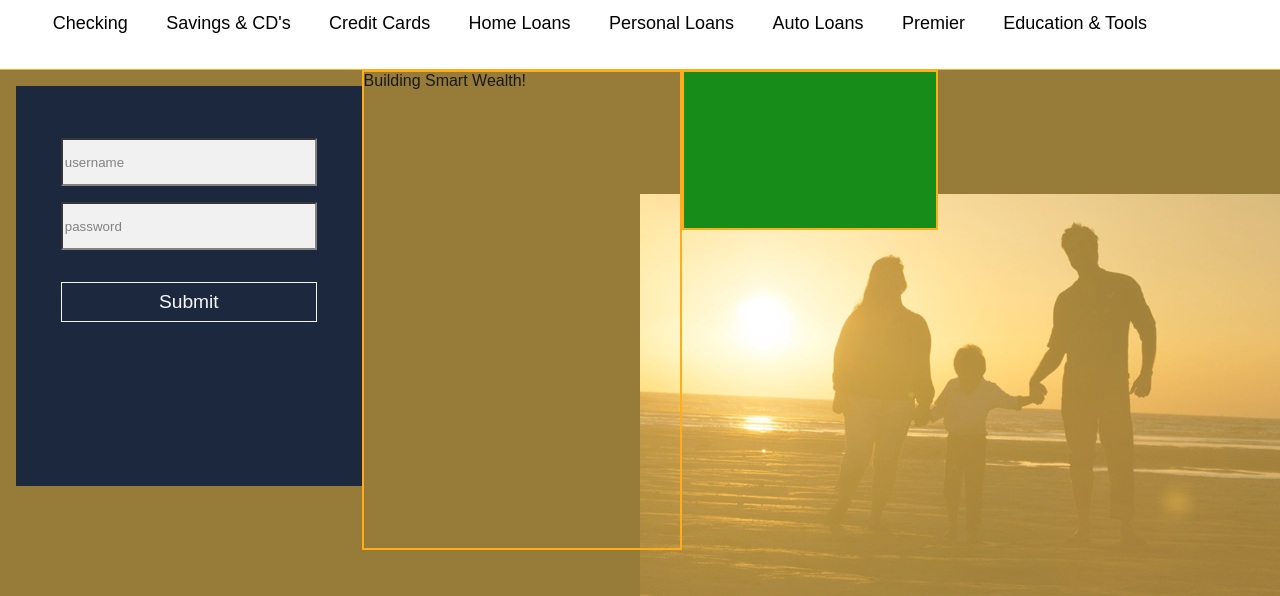
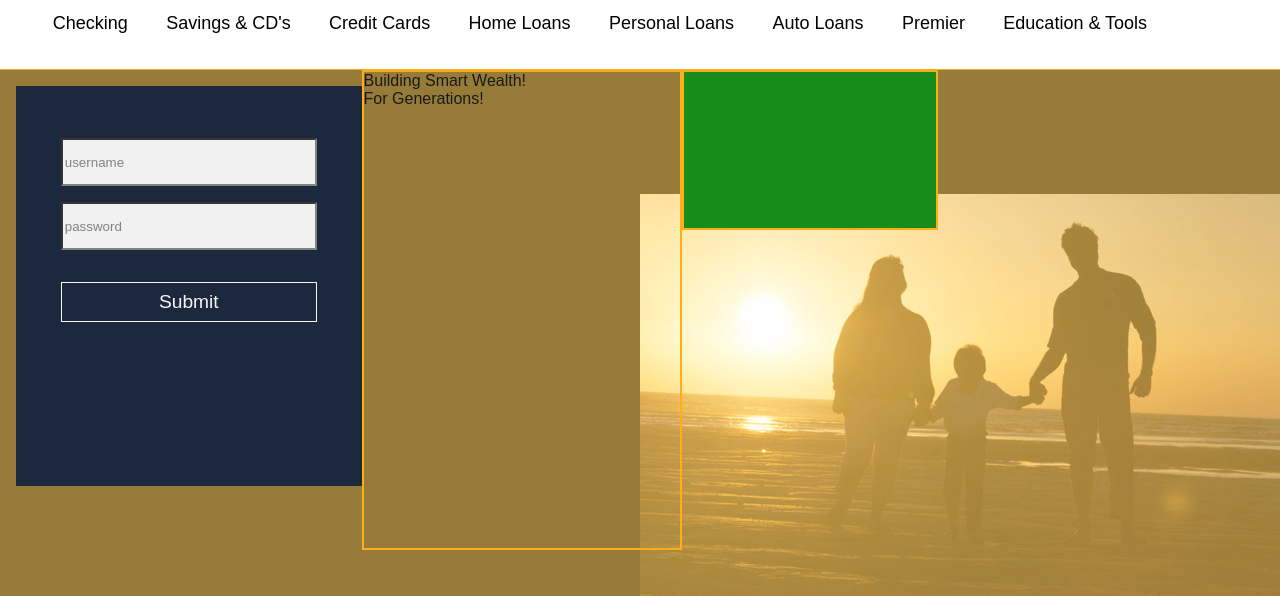
Before and after one commit to cyberstizz/basicbank, a React (Create React App) app: page / in a window 1280 px wide. Shown: the part 179-775 px from the top of the page. Built offline with nearby package versions, Linux system fonts and the light colour scheme.

Commit message:
added more to the slogan and break tags

```diff
--- a/src/Home.js
+++ b/src/Home.js
@@ -92,7 +92,8 @@ setAccounts(mytest)
             {/* some words for the slogan section*/}
             <div class="sloganSection">
             Building Smart Wealth!
-
+            <br/>
+            For Generations!
             </div>
 
 
```
